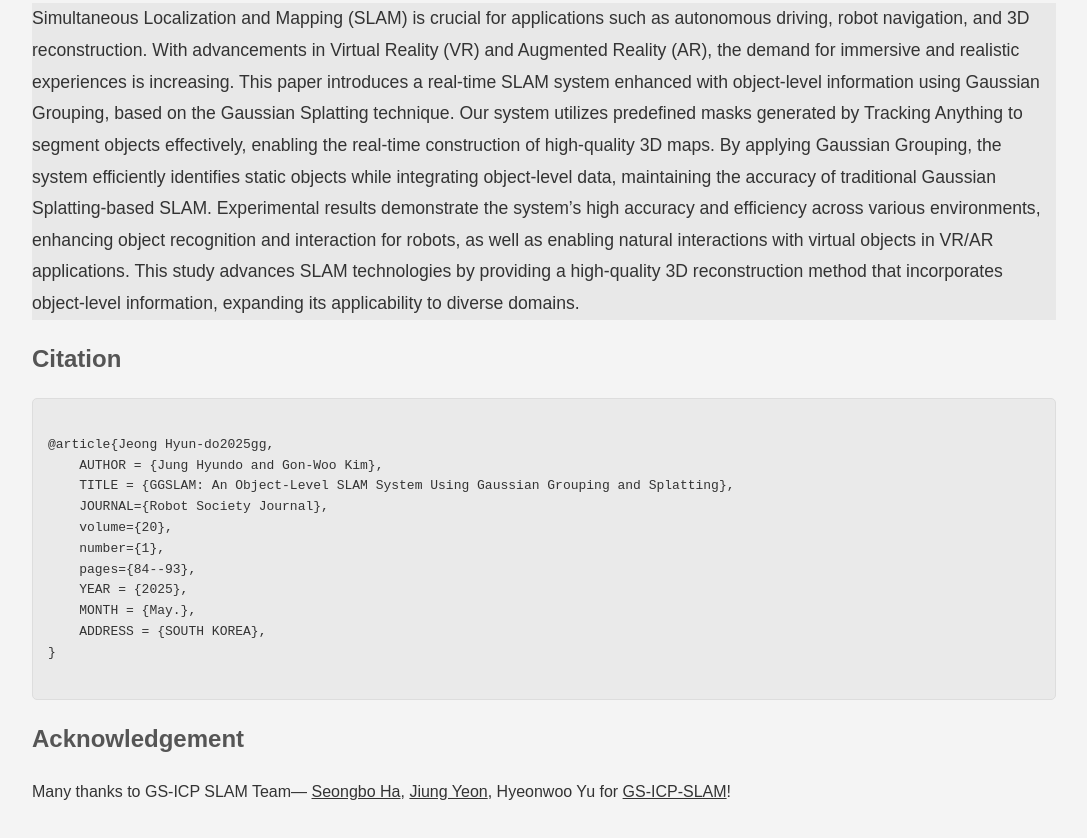
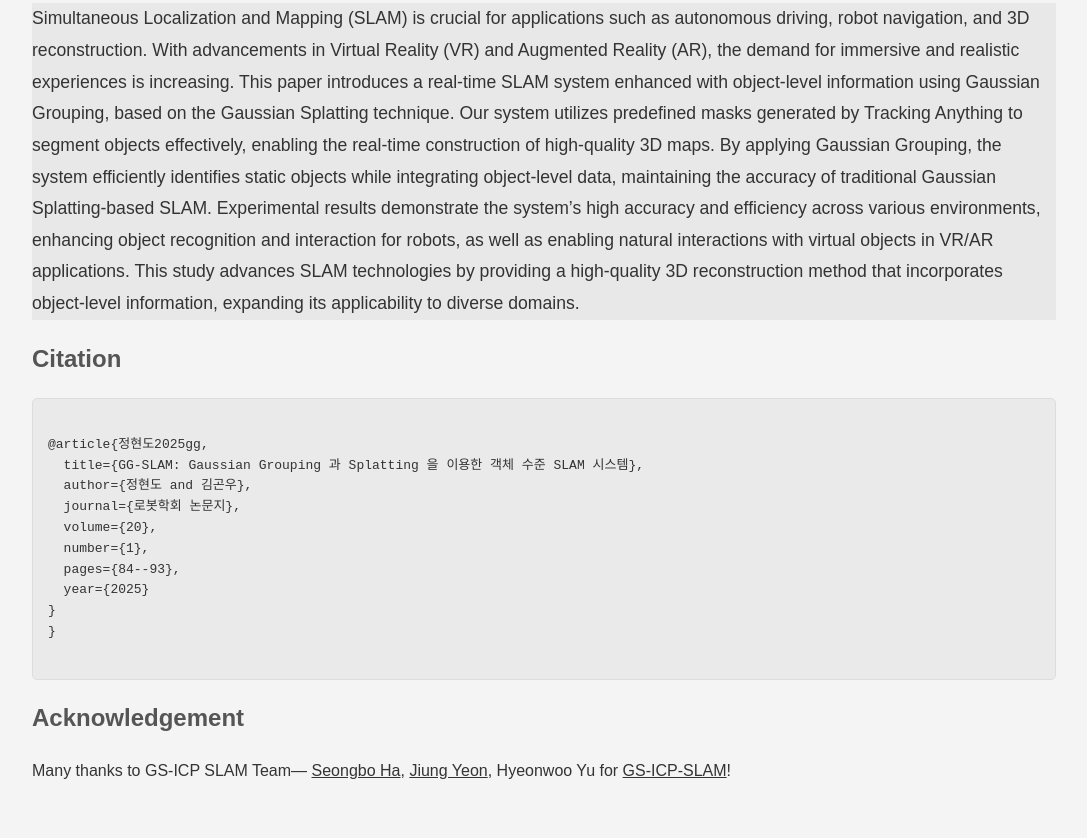
Before and after one commit to narayanlongani/GGSLAM, a plain HTML site: page index.html in a window 1280 px wide. Shown: the part 548-1386 px from the top of the page, without its empty margins (96-1183 px from the left). Drawn offline with Linux system fonts and the light colour scheme.

Commit message:
Update index.html

```diff
--- a/index.html
+++ b/index.html
@@ -110,16 +110,15 @@
 
     <h2 id="citation">Citation</h2>
     <pre><code>
-@article{Jeong Hyun-do2025gg,
-    AUTHOR = {Jung Hyundo and Gon-Woo Kim},
-    TITLE = {GGSLAM: An Object-Level SLAM System Using Gaussian Grouping and Splatting},
-    JOURNAL={Robot Society Journal},
-    volume={20},
-    number={1},
-    pages={84--93},
-    YEAR = {2025},
-    MONTH = {May.},
-    ADDRESS = {SOUTH KOREA},
+@article{정현도2025gg,
+  title={GG-SLAM: Gaussian Grouping 과 Splatting 을 이용한 객체 수준 SLAM 시스템},
+  author={정현도 and 김곤우},
+  journal={로봇학회 논문지},
+  volume={20},
+  number={1},
+  pages={84--93},
+  year={2025}
+}
 }
     </code></pre>
 
```
